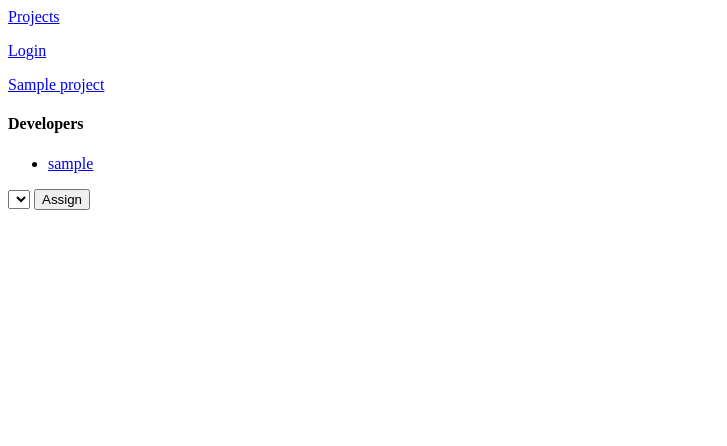
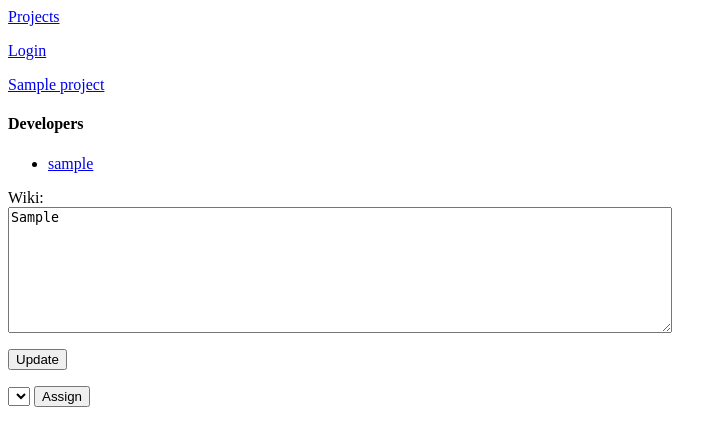
Before and after one commit to arevej/Mitarbet, a Django app: page /projects/1/edit/ in a window 1280 px wide. Shown: the top 446 px of the page, without its empty margins (0-727 px from the left). Run offline with Django 3.2, Linux system fonts and the light colour scheme; tables that the repository leaves empty hold one stand-in row (values such as "Sample post"); lists and menus that the app fills with data are empty.

Commit message:
Add wiki to projects

```diff
--- a/Mitarbet/urls.py
+++ b/Mitarbet/urls.py
@@ -31,6 +31,7 @@ urlpatterns = [
     url(r'^projects/new/$', projects_views.add_project, name='add_project'),
     url(r'^projects/(?P<project_id>[0-9]+)/$', projects_views.project, name='project'),
     url(r'^projects/(?P<project_id>[0-9]+)/edit/$', projects_views.edit_project, name='edit_project'),
+    url(r'^projects/(?P<project_id>[0-9]+)/edit/wiki$', projects_views.edit_project, name='wiki'),
     url(r'^projects/(?P<project_id>[0-9]+)/developers/$', projects_views.add_developer, name='add_developer'),
     url(r'^projects/(?P<project_id>[0-9]+)/discussions/$', projects_views.discussion_list, name='discussion_list'),
     url(r'^projects/(?P<project_id>[0-9]+)/discussions/new/$', projects_views.add_discussion, name='add_discussion'),
--- a/projects/models.py
+++ b/projects/models.py
@@ -3,6 +3,7 @@ from django.contrib.auth.models import User
 
 class Project(models.Model):
     project_name = models.CharField(max_length=100)
+    wiki = models.CharField(max_length=100000)
     creation_date = models.DateField()
     developers = models.ManyToManyField(User)
 
--- a/projects/templates/discussions/discussion.html
+++ b/projects/templates/discussions/discussion.html
@@ -1,4 +1,5 @@
 {% extends 'base_project.html' %}
+{% load markdown %}
 
 {% block project_content %}
 
@@ -7,7 +8,7 @@
 <h3>Comments</h3>
 <ul>
   {% for comment in discussion.comment_set.all %}
-  <li><a href="{% url 'profile' comment.user.username %}">{{comment.user.username}}</a>: {{comment.comment_text}} {{comment.creation_date}} </li>
+  <li><a href="{% url 'profile' comment.user.username %}">{{comment.user.username}}</a>: {{comment.comment_text | markdown | safe}} {{comment.creation_date}} </li>
   {% endfor%}
 </ul>
 
--- a/projects/templates/projects/edit.html
+++ b/projects/templates/projects/edit.html
@@ -13,6 +13,13 @@
 <p>No developers assigned.</p>
 {% endif%}
 
+<form action="{% url 'wiki' project.id %}" method="post">
+  {% csrf_token %}
+  Wiki:<br/>
+  <textarea name="wiki" rows="8" cols="80">{{project.wiki}}</textarea>
+  <p><button type="submit">Update</button></p>
+</form>
+
 <form action="{% url 'add_developer' project.id %}" method="post">
   {% csrf_token %}
   <select name="developer_id">
--- a/projects/templates/projects/project.html
+++ b/projects/templates/projects/project.html
@@ -1,8 +1,13 @@
 {% extends 'base_project.html' %}
+{% load markdown %}
 
 {% block project_content %}
 <h2>{{project.project_name}}</h2>
 <p>{{project.creation_date}}</p>
 <a href="{% url 'discussion_list' project.id %}">Discussions</a>
 <a href="{% url 'edit_project' project.id %}">Settings</a>
+
+<div class="wiki">
+  {{ project.wiki | markdown | safe }}
+</div>
 {% endblock %}
--- a/projects/views.py
+++ b/projects/views.py
@@ -1,8 +1,8 @@
+import datetime
 from django.shortcuts import render
-from .models import Project, Discussion, Comment, User
-import datetime
 from django.http import HttpResponseRedirect
 from django.urls import reverse
+from .models import Project, Discussion, Comment, User
 
 def index(request):
     all_projects = Project.objects.order_by('-creation_date')
@@ -17,7 +17,7 @@ def add_project(request):
         try:
             if project_name == '':
                 raise Exception('Name cannot be blank')
-            project = Project.objects.create(project_name=project_name, creation_date=datetime.datetime.today())
+            project = Project.objects.create(project_name=project_name, creation_date=datetime.datetime.today(), wiki='')
             return HttpResponseRedirect(reverse('project', args=(project.id,)))
         except Exception as e:
             return render(request, 'projects/new.html', {'error': str(e)})
@@ -61,7 +61,14 @@ def comment(request, project_id, discussion_id):
 def edit_project(request, project_id):
     project = Project.objects.get(pk=project_id)
     all_developers = User.objects.exclude(project__id=project_id)
-    return render(request, 'projects/edit.html', {'project': project, 'all_developers': all_developers})
+    if request.method == "GET":
+        return render(request, 'projects/edit.html', {'project': project, 'all_developers': all_developers})
+    else:
+        wiki = request.POST['wiki']
+        project.wiki=wiki
+        project.save()
+        return HttpResponseRedirect(reverse('project', args=(project.id,)))
+
 
 def add_developer(request, project_id):
     project = Project.objects.get(pk=project_id)
```
Also changed, not shown: projects/templatetags/markdown.py (added, +9 -0 lines), projects/migrations/0005_project_wiki.py (added), projects/templatetags/__init__.py (added).
